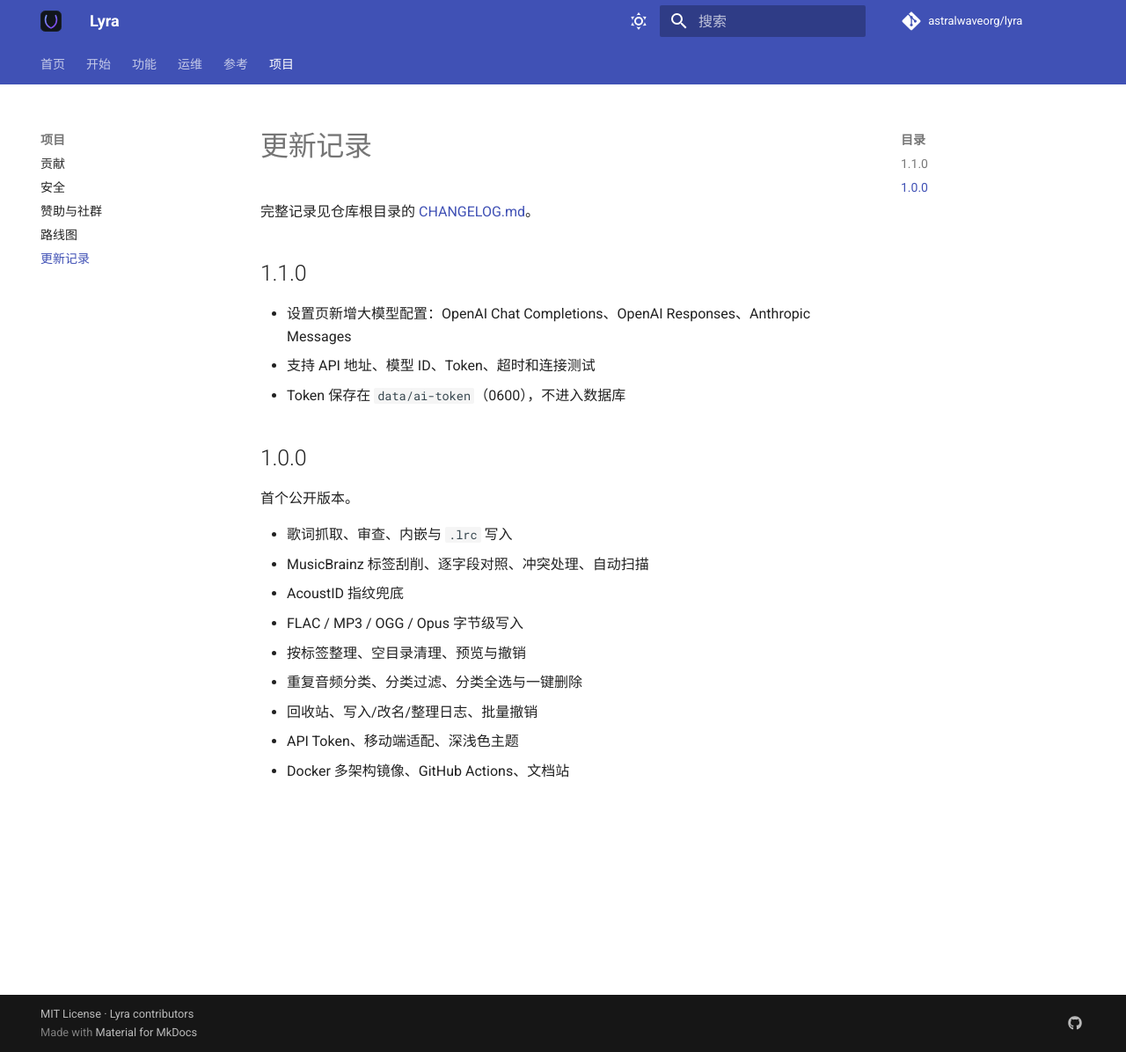
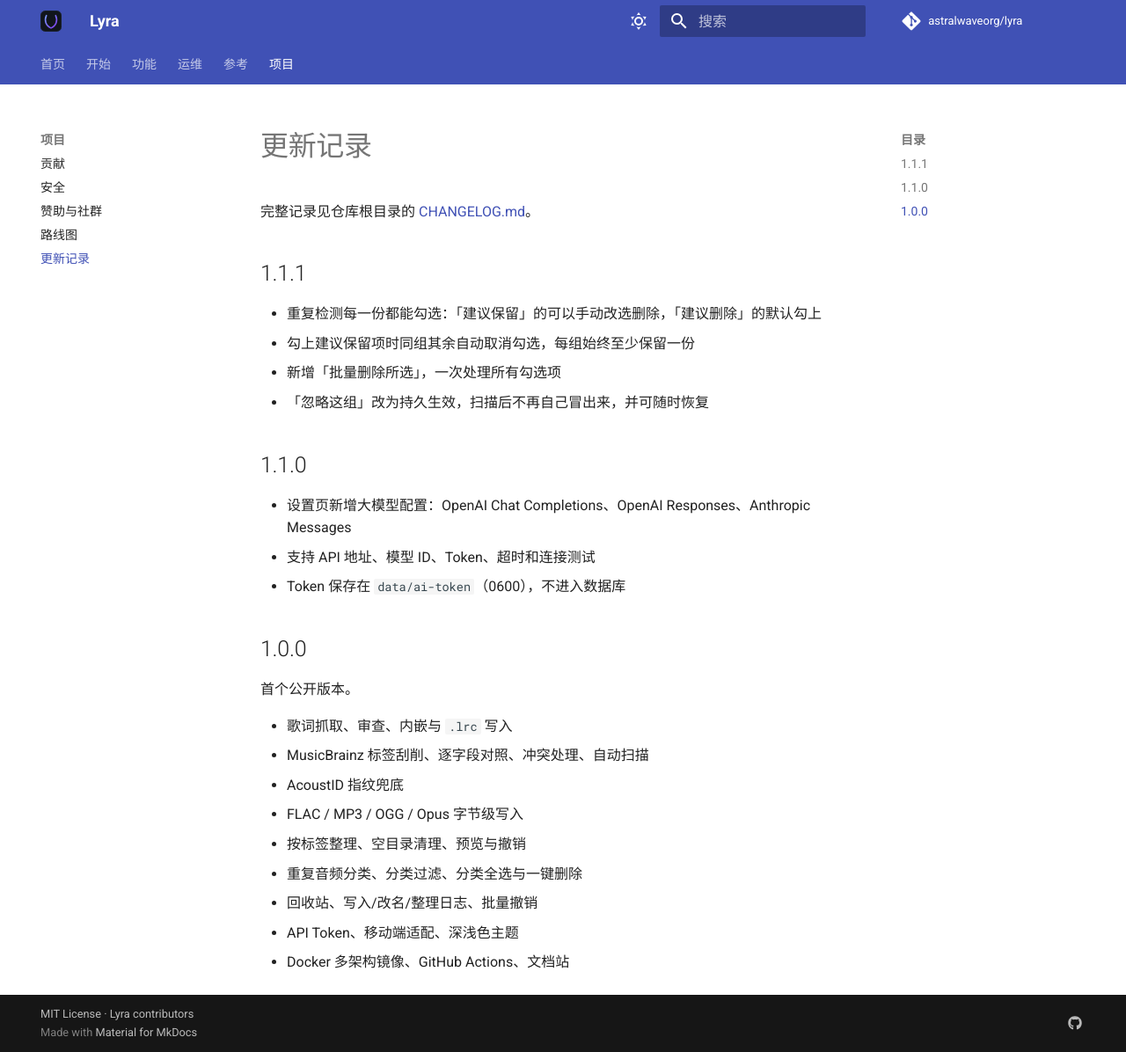
Before and after one commit to astralwaveorg/lyra, an MkDocs documentation site: the page built from docs/changelog.md, in a window 1280 px wide and 1196 px high. Shown: the whole window at 88% size. Built offline with MkDocs 1.6.1 and Material for MkDocs 9.7.7, drawn with Linux system fonts in a browser that asks for light colours; comment, search, counter and statistics services are not loaded.

Commit message:
发布 1.1.1
更新记录补齐重复检测的改选与忽略行为，版本号同步到 1.1.1。

```diff
--- a/compose.yaml
+++ b/compose.yaml
@@ -19,7 +19,7 @@
 
 services:
   lyra:
-    image: ghcr.io/astralwaveorg/lyra:${LYRA_VERSION:-1.1.0}
+    image: ghcr.io/astralwaveorg/lyra:${LYRA_VERSION:-1.1.1}
     build:
       context: .
       dockerfile: Dockerfile
@@ -53,7 +53,7 @@
     logging: *default-logging
 
   lyra-watch:
-    image: ghcr.io/astralwaveorg/lyra:${LYRA_VERSION:-1.1.0}
+    image: ghcr.io/astralwaveorg/lyra:${LYRA_VERSION:-1.1.1}
     build:
       context: .
       dockerfile: Dockerfile
--- a/docs/changelog.md
+++ b/docs/changelog.md
@@ -1,6 +1,13 @@
 # 更新记录
 
 完整记录见仓库根目录的 [CHANGELOG.md](https://github.com/astralwaveorg/lyra/blob/main/CHANGELOG.md)。
+
+## 1.1.1
+
+- 重复检测每一份都能勾选：「建议保留」的可以手动改选删除，「建议删除」的默认勾上
+- 勾上建议保留项时同组其余自动取消勾选，每组始终至少保留一份
+- 新增「批量删除所选」，一次处理所有勾选项
+- 「忽略这组」改为持久生效，扫描后不再自己冒出来，并可随时恢复
 
 ## 1.1.0
 
--- a/pyproject.toml
+++ b/pyproject.toml
@@ -4,7 +4,7 @@
 
 [project]
 name = "lyra"
-version = "1.1.0"
+version = "1.1.1"
 description = "Self-hosted lyrics, tags, and library organization for a local music collection"
 readme = "README.md"
 requires-python = ">=3.11"
--- a/src/lyra/__init__.py
+++ b/src/lyra/__init__.py
@@ -14,6 +14,6 @@
 
 from __future__ import annotations
 
-__version__ = "1.1.0"
+__version__ = "1.1.1"
 
 __all__ = ["__version__"]
```
Also changed, not shown: CHANGELOG.md (+13 -1 lines), docs/index.md (+1 -1 lines), 5 other files.
